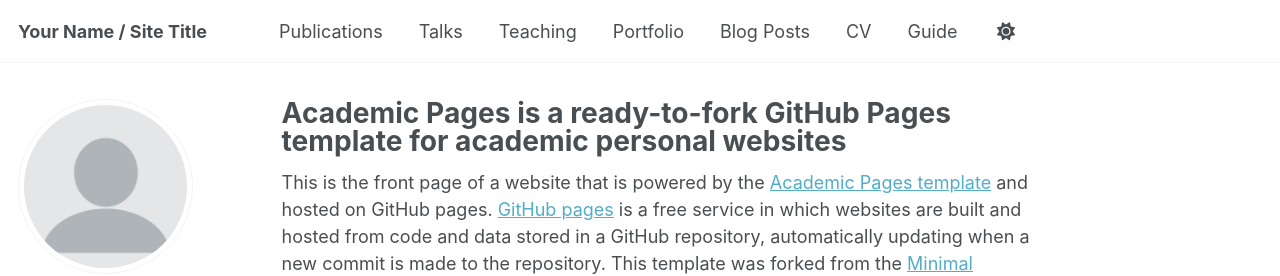
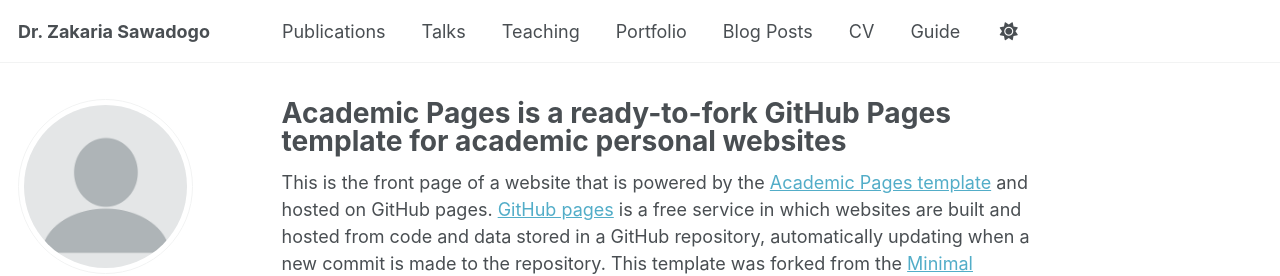
Before and after one commit to sawadogozakaria/zakaria.sawadogo, a Jekyll site: the page built from _pages/about.md, in a window 1280 px wide. Shown: the top 276 px of the page. Built offline with Jekyll 4.4.1, drawn with Linux system fonts in a browser that asks for light colours; some web fonts are replaced; a script that is not in the unit is left out.

Commit message:
Update _config.yml

```diff
--- a/_config.yml
+++ b/_config.yml
@@ -9,7 +9,7 @@
 # Basic Site Settings
 locale                   : "en-US"
 site_theme               : "default" # Currently available options are "default", "air"
-title                    : "Your Name / Site Title"
+title                    : "Dr. Zakaria Sawadogo"
 title_separator          : "-"
 name                     : &name "Your Name"
 description              : &description "Your Name's academic portfolio"   # Update this with a general description of your site, this is the default if not overridden by a page
```
